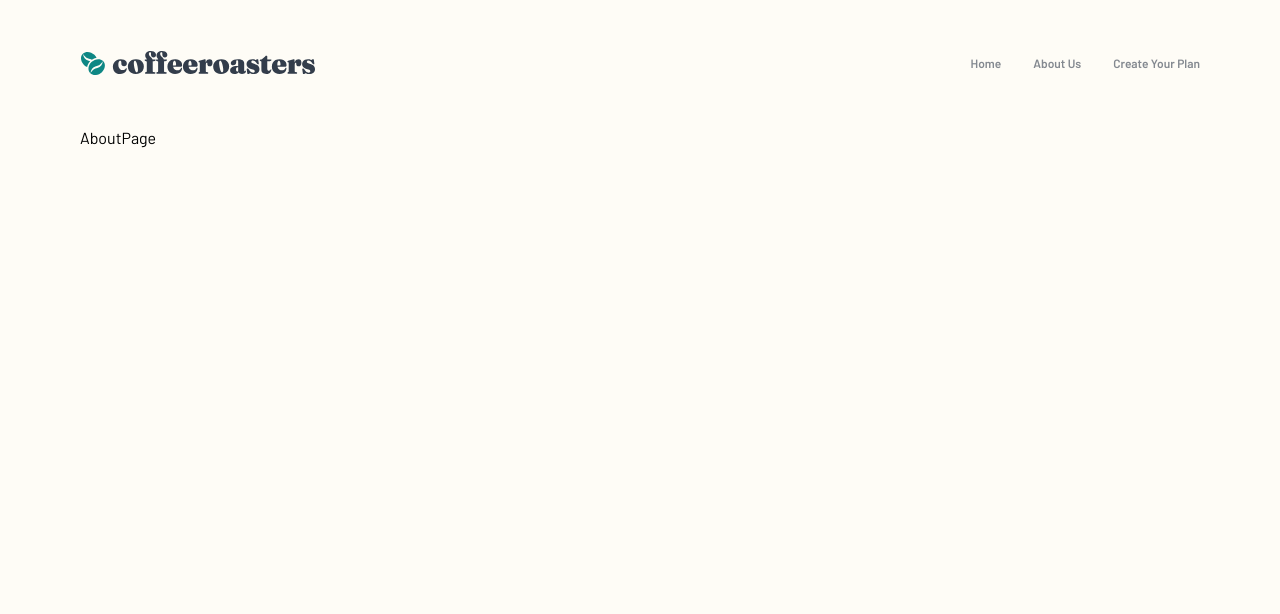
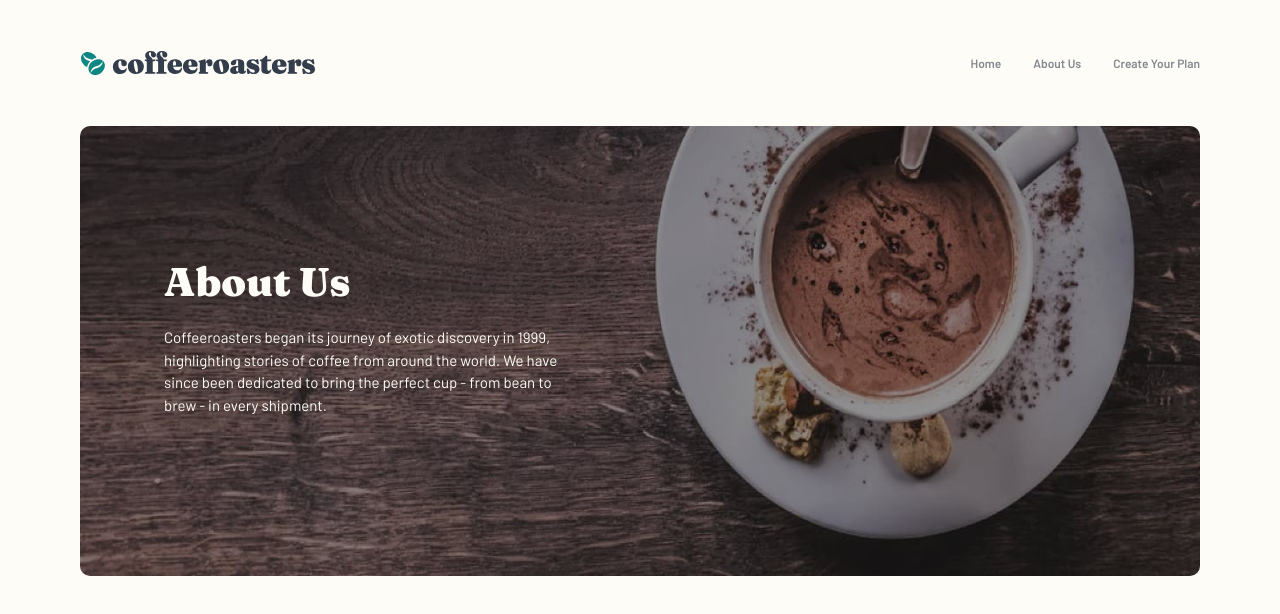
Before and after one commit to zyadfallatah/frontend-mentor-challenge-10, a React (Vite) app: page /about in a window 1280 px wide. Shown: the top 614 px of the page. Built offline with nearby package versions, Linux system fonts and the light colour scheme.

Commit message:
About Hero Added

```diff
--- a/src/pages/about/AboutPage.tsx
+++ b/src/pages/about/AboutPage.tsx
@@ -1,5 +1,11 @@
+import Hero from "./Hero";
+
 const AboutPage = () => {
-  return <div>AboutPage</div>;
+  return (
+    <>
+      <Hero />
+    </>
+  );
 };
 
 export default AboutPage;
--- /dev/null
+++ b/src/pages/about/Hero.tsx
@@ -0,0 +1,38 @@
+import mobileHero from "../../assets/about/mobile/image-hero-whitecup.jpg";
+import tabletHero from "../../assets/about/tablet/image-hero-whitecup.jpg";
+import desktopHero from "../../assets/about/desktop/image-hero-whitecup.jpg";
+
+const Hero = () => {
+  return (
+    <div className=" relative isolate min-h-[400px] lg:min-h-[450px]">
+      <img
+        src={mobileHero}
+        alt="hero image"
+        className=" absolute md:hidden -z-50 rounded-[.625rem] size-full"
+      />
+      <img
+        src={tabletHero}
+        alt="hero image"
+        className=" absolute hidden md:block lg:hidden -z-50 rounded-[.625rem] mx-auto size-full"
+      />
+      <img
+        src={desktopHero}
+        alt="hero image"
+        className=" absolute hidden lg:block -z-50 rounded-[.625rem] mx-auto size-full"
+      />
+      <div className="text-light-cream text-center px-6 lg:px-[5.25rem] pt-[7rem] lg:pt-[8.5rem] md:text-left">
+        <h1 className="text-[1.75rem] lg:text-[2.5rem] font-black mb-6">
+          About Us
+        </h1>
+        <p className="text-[15px] md:max-w-[25rem]">
+          Coffeeroasters began its journey of exotic discovery in 1999,
+          highlighting stories of coffee from around the world. We have since
+          been dedicated to bring the perfect cup - from bean to brew - in every
+          shipment.
+        </p>
+      </div>
+    </div>
+  );
+};
+
+export default Hero;
```
